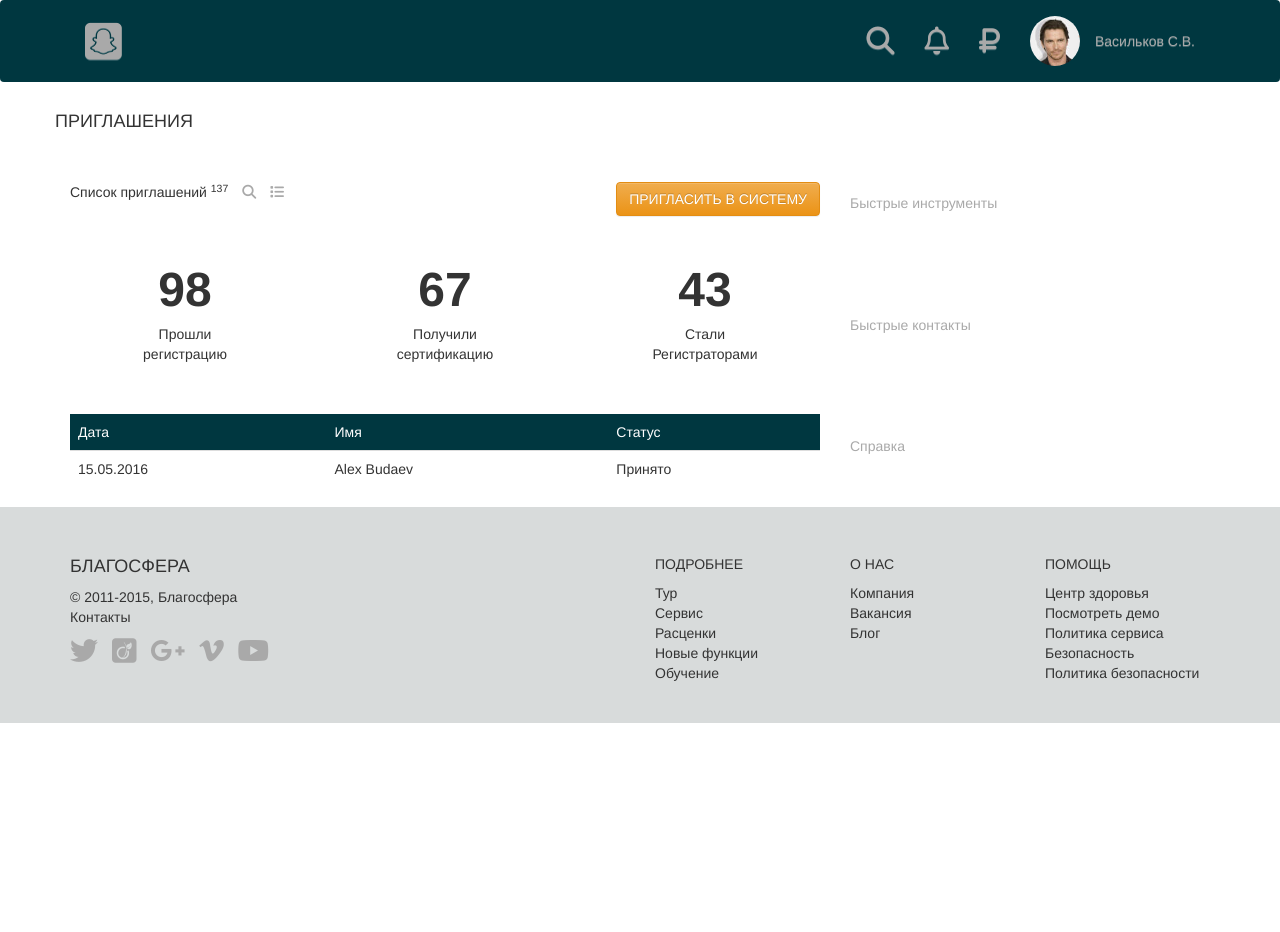
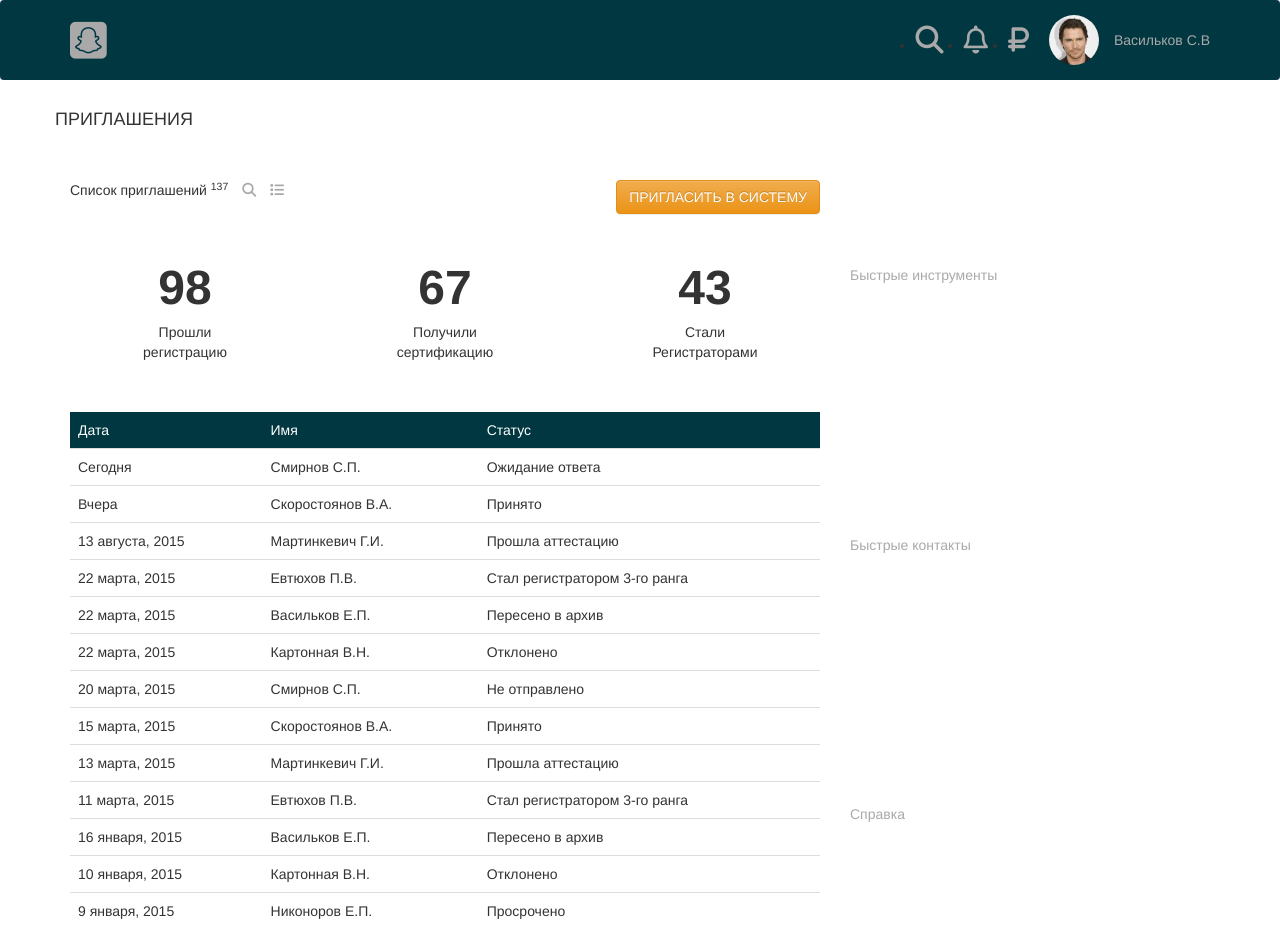
Before and after one commit to nordcap/invite, a website: page app/index.html in a window 1280 px wide. Shown: the top 932 px of the page. Before the commit the page ends 800 px from the top, so only its background shows below. Drawn offline with nearby package versions, Linux system fonts and the light colour scheme; some packages are replaced by stand-ins of ours; a script that the page names is missing.

Commit message:
Подгрузка данных из JSON файлов

```diff
--- a/app/app.scss
+++ b/app/app.scss
@@ -3,6 +3,7 @@
 /*Общие стили*/
 $color_link: darkgray;
 $color_primary: #003740;
+$color_test: lightblue;
 
 a {
   color: $color_link;
@@ -23,7 +24,33 @@ a {
 /*Хедер*/
 .navbar {
   background-color: $color_primary;
-
+  height: 80px;
+  .container{
+    height: 100%;
+    display: flex;
+    justify-content: space-between;
+    align-items: center;
+    a{
+      flex: 1 0 auto;
+    }
+    ul.top-panel{
+      flex: 1 0 auto;
+      display: flex;
+      justify-content: flex-end;
+      align-items: center;
+      padding: 0;
+      margin: 0;
+      li{
+        margin-right: 20px;
+        &:last-child{
+          margin-right: 0;
+        }
+      }
+    }
+  }
+  a:hover{
+    color:white;
+  }
 }
 
 /*Контентная часть*/
--- a/app/header/header.component.js
+++ b/app/header/header.component.js
@@ -1,12 +1,17 @@
-(function(){
-  "use strict";
+(function () {
+    "use strict";
 
 
-  angular.module('header').
-  component('topMenu',{
-    templateUrl:'header/header.template.html',
-    controller: ['$http', function HeaderController($http){
-
-    }]
-  });
+    angular.module('header').component('topMenu', {
+        templateUrl: 'header/header.template.html',
+        controller: ['$http', function topMenuController($http) {
+            var self = this;
+            $http.get("server/people.json").then(
+                function success(response) {
+                    self.people =response.data;
+                }, function error(response) {
+                    console.log('error');
+                });
+        }]
+    });
 })();
--- a/app/header/header.template.html
+++ b/app/header/header.template.html
@@ -1,25 +1,10 @@
 <nav class="navbar">
     <div class="container">
-        <!-- <div class="navbar-header"> -->
-            <button type="button" class="navbar-toggle collapsed" data-toggle="collapse" data-target="#bs-example-navbar-collapse-1" aria-expanded="false">
-                <span class="sr-only">Toggle navigation</span>
-                <span class="icon-bar"></span>
-                <span class="icon-bar"></span>
-                <span class="icon-bar"></span>
-            </button>
-            <!-- TODO: выравнивание по вертикали (flex) не работает -->
-            <ul class="nav navbar-nav flex-middle" style="height:80px;">
-                <li>
+
         <a href="#">
             <i class="fa fa-snapchat-square fa-3x" aria-hidden="true"></i>
         </a>
-                </li>
-
-            </ul>
-
-        <!-- </div> -->
-        <div class="collapse navbar-collapse" id="bs-example-navbar-collapse-1">
-            <ul class="nav navbar-nav navbar-right flex-middle">
+        <ul class="top-panel">
             <li>
                 <a href="#">
                     <i class="fa fa-search fa-2x" aria-hidden="true"></i>
@@ -35,12 +20,12 @@
                     <i class="fa fa-rub fa-2x" aria-hidden="true"></i>
                 </a>
             </li>
-                <li>
-                    <a href="#" style="display: flex; align-items: center;">
-                      <img src="img/avatar.jpg" alt="" class="img-responsive img-circle avatar"/>
-                    <span>Васильков С.В.</span></a>
+            <li class="flex-middle">
+                <a href="#" class="flex-middle">
+                    <img ng-src="{{$ctrl.people.avatar}}" alt="" class="img-responsive img-circle avatar"/>
+                    <span>{{$ctrl.people.name}}</span></a>
             </li>
         </ul>
-        </div>
+
     </div>
 </nav>
--- a/app/invite-table/invite-table.component.js
+++ b/app/invite-table/invite-table.component.js
@@ -5,7 +5,13 @@
     angular.module('inviteTable').component('inviteTable', {
         templateUrl: 'invite-table/invite-table.template.html',
         controller: ['$http', function inviteTableController($http) {
-
+            var self = this;
+            $http.get("server/people-list.json").then(
+                function success(response) {
+                    self.people_list = response.data;
+                }, function error(response) {
+                    console.log('error');
+                });
         }]
     });
 })();
--- a/app/invite-table/invite-table.template.html
+++ b/app/invite-table/invite-table.template.html
@@ -11,10 +11,10 @@
                 </tr>
                 </thead>
                 <tbody>
-                <tr>
-                    <td>15.05.2016</td>
-                    <td>Alex Budaev</td>
-                    <td>Принято</td>
+                <tr ng-repeat="people in $ctrl.people_list">
+                    <td>{{people.date}}</td>
+                    <td>{{people.name}}</td>
+                    <td>{{people.status_text}}</td>
                 </tr>
                 </tbody>
 
--- /dev/null
+++ b/app/server/people-list.json
@@ -0,0 +1,106 @@
+[
+  {
+    "date": "Cегодня",
+    "name": "Смирнов С.П.",
+    "status_text": "Ожидание ответа",
+    "statusColor": "gray",
+    "statusFill": true,
+    "active": true
+  },
+  {
+    "date": "Вчера",
+    "name": "Скоростоянов В.А.",
+    "status_text": "Принято",
+    "status_color": "lightblue",
+    "status_fill": true,
+    "active": true
+  },
+  {
+    "date": "13 августа, 2015",
+    "name": "Мартинкевич Г.И.",
+    "status_text": "Прошла аттестацию",
+    "status_color": "yellow",
+    "status_fill": true,
+    "active": true
+  },
+  {
+    "date": "22 марта, 2015",
+    "name": "Евтюхов П.В.",
+    "status_text": "Стал регистратором 3-го ранга",
+    "status_color": "green",
+    "status_fill": true,
+    "active": true
+  },
+  {
+    "date": "22 марта, 2015",
+    "name": "Васильков Е.П.",
+    "status_text": "Пересено в архив",
+    "status_color": "gray",
+    "status_fill": false,
+    "active": false
+  },
+  {
+    "date": "22 марта, 2015",
+    "name": "Картонная В.Н.",
+    "status_text": "Отклонено",
+    "status_color": "red",
+    "status_fill": false,
+    "active": true
+  },
+  {
+    "date": "20 марта, 2015",
+    "name": "Смирнов С.П.",
+    "status_text": "Не отправлено",
+    "status_color": "red",
+    "status_fill": true,
+    "active": true
+  },
+  {
+    "date": "15 марта, 2015",
+    "name": "Скоростоянов В.А.",
+    "status_text": "Принято",
+    "status_color": "lightblue",
+    "status_fill": true,
+    "active": true
+  },
+  {
+    "date": "13 марта, 2015",
+    "name": "Мартинкевич Г.И.",
+    "status_text": "Прошла аттестацию",
+    "status_color": "yellow",
+    "status_fill": true,
+    "active": true
+  },
+  {
+    "date": "11 марта, 2015",
+    "name": "Евтюхов П.В.",
+    "status_text": "Стал регистратором 3-го ранга",
+    "status_color": "green",
+    "status_fill": true,
+    "active": true
+  },
+  {
+    "date": "16 января, 2015",
+    "name": "Васильков Е.П.",
+    "status_text": "Пересено в архив",
+    "status_color": "gray",
+    "status_fill": false,
+    "active": false
+  },
+  {
+    "date": "10 января, 2015",
+    "name": "Картонная В.Н.",
+    "status_text": "Отклонено",
+    "status_color": "red",
+    "status_fill": false,
+    "active": true
+  },
+  {
+    "date": "9 января, 2015",
+    "name": "Никоноров Е.П.",
+    "status_text": "Просрочено",
+    "status_color": "gray",
+    "status_fill": true,
+    "active": true
+  }
+]
--- /dev/null
+++ b/app/server/people.json
@@ -0,0 +1,4 @@
+{
+  "name": "Васильков С.В",
+  "avatar": "img/avatar.jpg"
+}
```
Also changed, not shown: app/app.css, 1 other file. Lines whose indentation alone changed are shown as unchanged.
